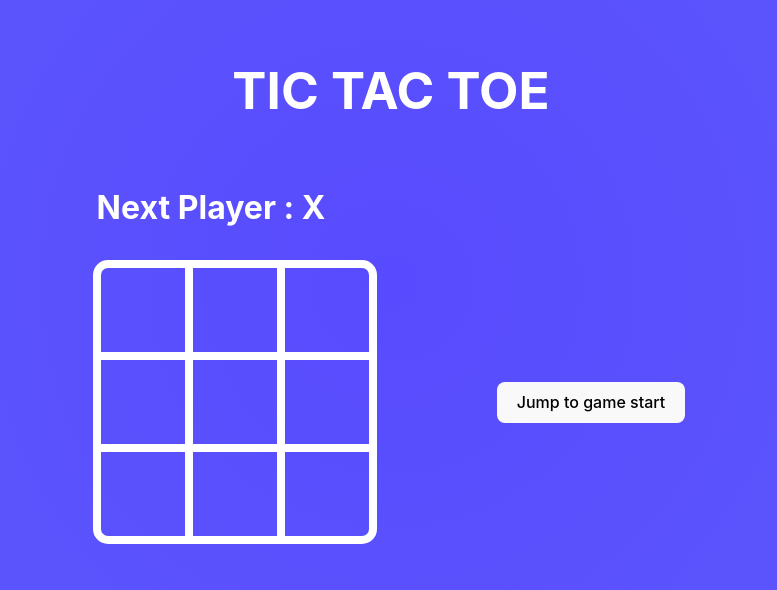
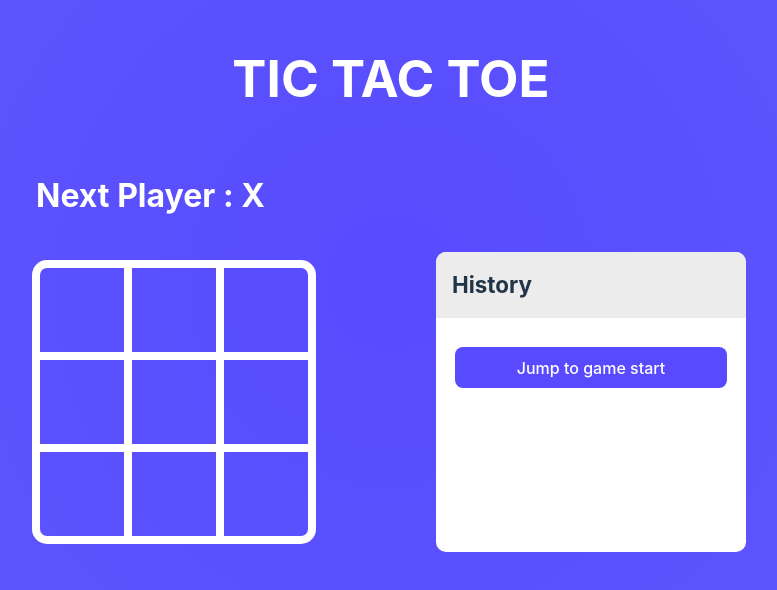
Before and after one commit to Martarion-Code/Tic-Tac-Toe-React, a React (Vite) app: page / in a window 1280 px wide. Shown: the part 116-706 px from the top of the page, without its empty margins (249-1026 px from the left). Built offline with nearby package versions, Linux system fonts and the light colour scheme.

Commit message:
Styling the tic tac toe
I add the new color and change the appereance of history buttons and add container for that history buttons. Now, it looks nicer

```diff
--- a/src/App.css
+++ b/src/App.css
@@ -39,6 +39,12 @@
 .read-the-docs {
   color: #888;
 } */
+
+:root{
+  --bg-clr: rgb(88,75,255);
+  --secondary-clr:#213547;
+  --secondary-clr-history-items:#f7f7f7;
+}
 
 * {
   box-sizing: border-box;
@@ -122,4 +128,45 @@ filter: progid:DXImageTransform.Microsoft.gradient(startColorstr="#5d59fa",endCo
   display: flex;
   flex-direction: column;
   row-gap: 10px;
+  background-color: #fff;
+  border-radius:10px;
+  /* overflow: hidden; */
+  height: 300px;
+  width: 310px;
+
 }
+
+.history-cont__heading{
+  padding: 1rem;
+  width: 100%;
+  background-color: #ececec;
+  color: var(--secondary-clr);
+  border-top-left-radius: 10px;
+  border-top-right-radius: 10px;
+  font-size: 1.4rem;
+  font-weight: bold;
+  margin: 0;
+}
+
+.history-cont__items {
+  padding: 1.2rem;
+  display: flex;
+  flex-direction: column;
+  gap: 1rem;
+  overflow-y: auto;
+}
+
+.history-cont__items::-webkit-scrollbar {
+  width: 8px;
+}
+
+/* Handle */
+.history-cont__items::-webkit-scrollbar-thumb {
+  background: #e1e0e0;
+  border-radius: 4px;
+}
+
+.history-cont__items__btn{
+    background-color: var(--bg-clr);
+    color: #fff;
+}
--- a/src/App.jsx
+++ b/src/App.jsx
@@ -91,17 +91,19 @@ function App() {
               winner={winner}
             ></Board>
             <div className="history-cont">
+              <div className="history-cont__heading">History</div>
+              <div className="history-cont__items">
                 {history.map((el, index) => {
                   if (index == 0) {
                     return (
-                    <button key={index} onClick={jumpTo} value={index}>
+                      <button key={index} className="history-cont__items__btn" onClick={jumpTo} value={index}>
                         Jump to game start
                       </button>
                     );
                   } else {
                     return (
-                    <button key={index} onClick={jumpTo} value={index}>
-                      Jump to different History {index}
+                      <button key={index}className="history-cont__items__btn"  onClick={jumpTo} value={index}>
+                        Jump to history {index}
                       </button>
                     );
                   }
@@ -111,6 +113,7 @@ function App() {
           </div>
         </div>
       </div>
+    </div>
   );
 }
 
--- a/src/index.css
+++ b/src/index.css
@@ -45,15 +45,15 @@ button {
   font-family: inherit;
   background-color: #1a1a1a;
   cursor: pointer;
-  transition: border-color 0.25s;
+  /* transition: border-color 0.25s; */
 }
-button:hover {
+/* button:hover {
   border-color: #646cff;
-}
-button:focus,
+} */
+/* button:focus,
 button:focus-visible {
   outline: 4px auto -webkit-focus-ring-color;
-}
+} */
 
 @media (prefers-color-scheme: light) {
   :root {
```
Lines whose indentation alone changed are shown as unchanged.
